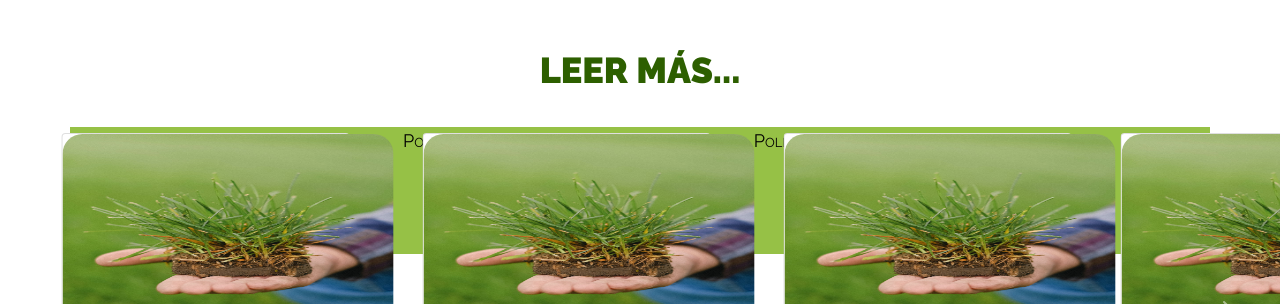
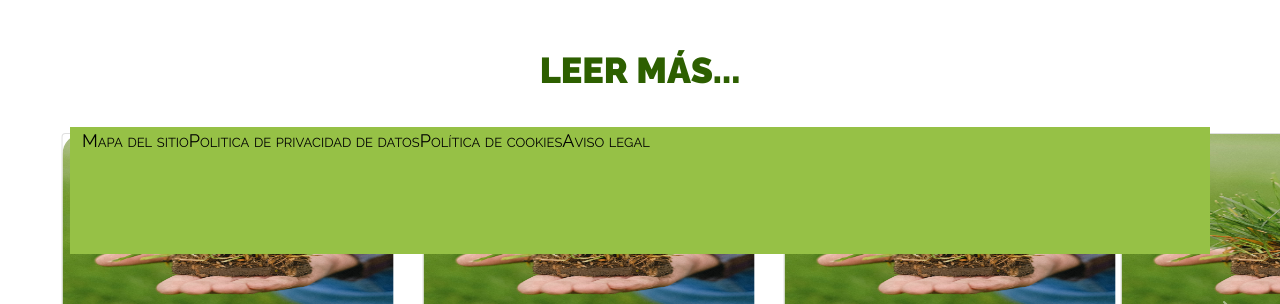
Before and after one commit to lenatsi/proyecto_agricultura, an Angular app: page / in a window 1280 px wide. Shown: the part 2892-3196 px from the top of the page. Built offline with nearby package versions, Linux system fonts and the light colour scheme.

Commit message:
Mejora de codigo

```diff
--- a/src/app/footer/footer.component.html
+++ b/src/app/footer/footer.component.html
@@ -1,6 +1,8 @@
 <div class="container footer">
-  <a href="">Mapa del sitio</a>
-  <a href="">Politica de privacidad de datos</a>
-  <a href="">Política de cookies</a>
-  <a href="">Aviso legal</a>
+  <div class="enlacesFooter">
+    <a href="">Mapa del sitio</a>
+    <a href="">Politica de privacidad de datos</a>
+    <a href="">Política de cookies</a>
+    <a href="">Aviso legal</a>
+  </div>
 </div>
--- a/src/app/footer/footer.component.scss
+++ b/src/app/footer/footer.component.scss
@@ -2,12 +2,15 @@
   width: 1440px;
   height: 127px;
   background-color: #96c146;
-  text-align: center;
-  a {
-    padding: 60px;
-    color: black;
-    text-decoration: none;
-    font-size: 18px;
-    font-variant: small-caps;
+  position: relative;
+  .enlacesFooter {
+    width: 100%;
+    height: 100%;
+    a {
+      color: black;
+      text-decoration: none;
+      font-size: 18px;
+      font-variant: small-caps;
+    }
   }
 }
```
